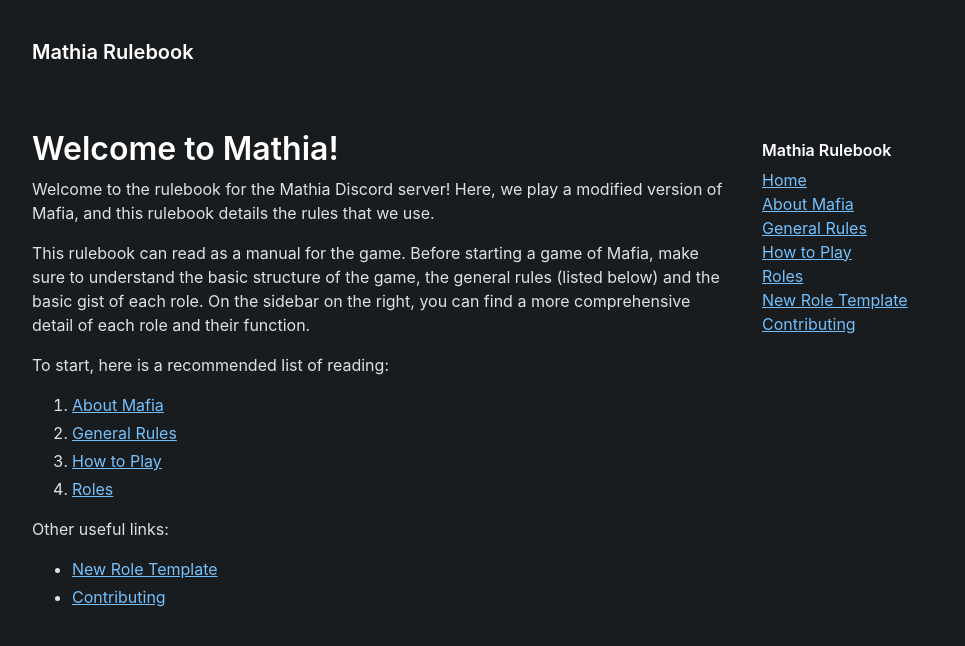
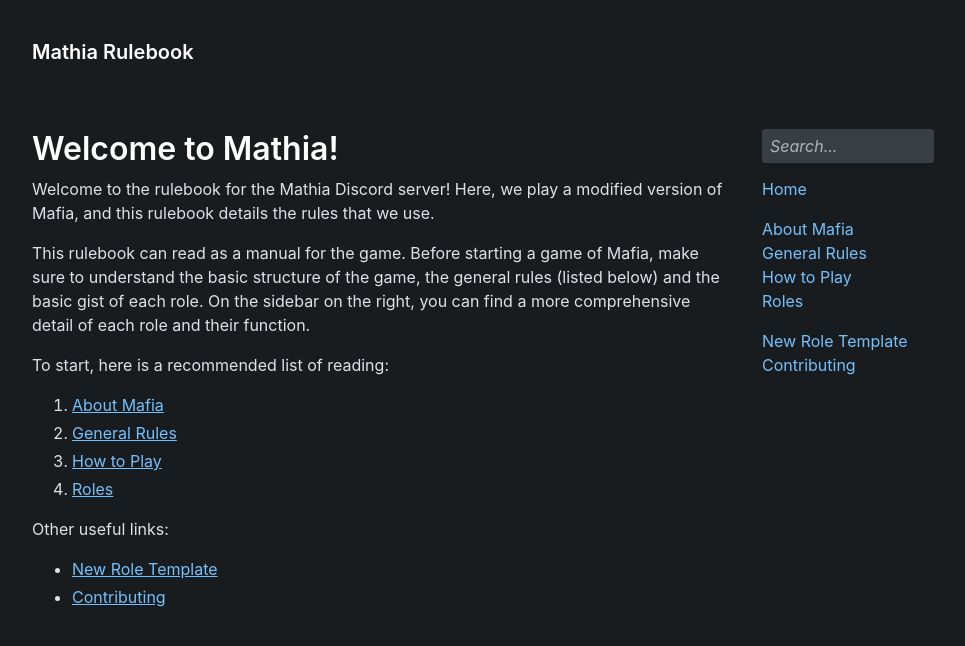
Before and after one commit to olliecheng/mathia-rulebook, a Jekyll site: the page built from index.md, in a window 1280 px wide. Shown: the top 646 px of the page, without its empty margins (152-1117 px from the left). Built offline with Jekyll 4.4.1, drawn with Linux system fonts in a browser that asks for light colours; some web fonts are replaced.

Commit message:
Searchable sidebar!

```diff
--- a/_data/navigation.yml
+++ b/_data/navigation.yml
@@ -3,6 +3,8 @@ links:
 
 - title: Home
   url: /
+
+- title:
 
 - title: About Mafia
   url: /about-mafia
@@ -16,6 +18,8 @@ links:
 - title: Roles
   url: /roles
 
+- title:
+
 - title: New Role Template
   url: /new-role-template
 
--- a/_includes/sidebar.html
+++ b/_includes/sidebar.html
@@ -1,9 +1,91 @@
 <div class="sidebar">
-    <h1>{{ site.data.navigation.name }}</h1>
-    <!-- <div contenteditable="true" class="searchbar">Search...</div> -->
-    <ul>
+    <!-- <h1>{{ site.data.navigation.name }}</h1> -->
+    <div contenteditable="true" id="search"></div>
+    <ul id="main-nav">
         {% for item in site.data.navigation.links %}
+        {%- assign strippedTitle = item.title | strip -%}
+        {% if strippedTitle == "" %}
+        <li class="divider"></li>
+        {% else %}
         <li><a href="{{ site.baseurl }}{{ item.url }}">{{ item.title }}</a></li>
+        {% endif %}
         {% endfor %}
     </ul>
+
+    <ul id="all-pages">
+        {% for item in site.pages %}
+        <li class="hidden"><a href="{{ site.baseurl }}{{ item.url }}">{{ item.title }}</a></li>
+        {% endfor %}
+    </ul>
+
 </div>
+
+<style>
+    .hidden {
+        display: none;
+    }
+
+    .divider {
+        height: 1rem;
+    }
+
+    #search {
+        padding: 0.3rem 0.5rem;
+        border-radius: 0.2rem;
+        background: var(--gray-700);
+        margin-bottom: 0.93rem;
+        outline: 0px;
+    }
+
+    [contentEditable=true]:empty:before {
+        content: "Search...";
+        color: var(--gray-500);
+        font-style: italic;
+    }
+
+    #main-nav>li>a,
+    #all-pages>li>a {
+        text-decoration: none;
+    }
+</style>
+
+<script>
+    window.addEventListener("load", function (e) {
+        let searchElement = document.getElementById("search");
+        let mainNav = document.getElementById("main-nav");
+        let allPages = document.getElementById("all-pages");
+
+        searchElement.focus();
+
+        searchElement.addEventListener("input", function (e) {
+            let contents = this.textContent.trim().toLowerCase();
+            if (!contents.length) {
+                // show search placeholder (Search...)
+                this.innerHTML = "";
+
+                mainNav.classList.remove("hidden");
+                for (element of allPages.children) {
+                    element.classList.add("hidden");
+                }
+                return
+            }
+
+            if (contents.length < 2) {
+                mainNav.classList.add("hidden");
+                for (element of allPages.children) {
+                    element.classList.remove("hidden");
+                }
+            } else {
+                mainNav.classList.add("hidden");
+                for (element of allPages.children) {
+                    if (element.textContent.toLowerCase().includes(contents)) {
+                        element.classList.remove("hidden");
+                    } else {
+
+                        element.classList.add("hidden");
+                    }
+                }
+            }
+        })
+    })
+</script>
```
